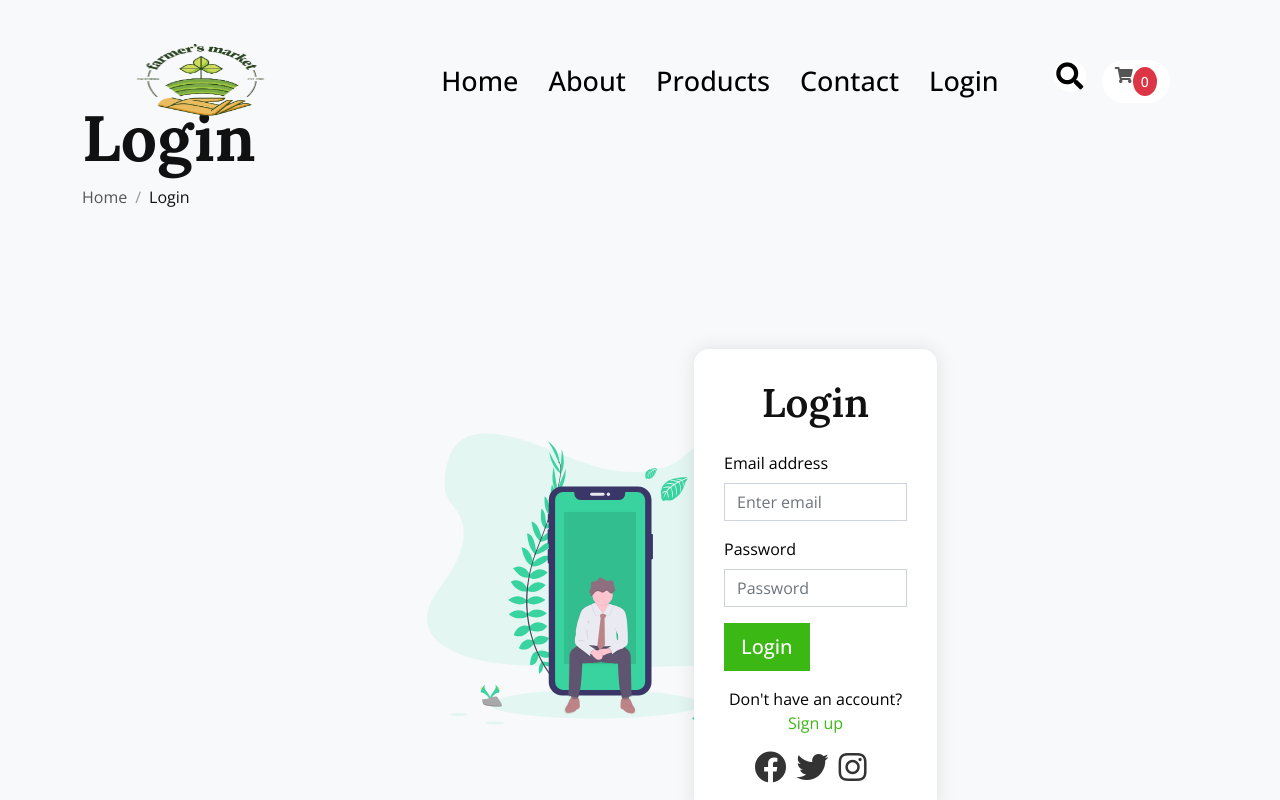
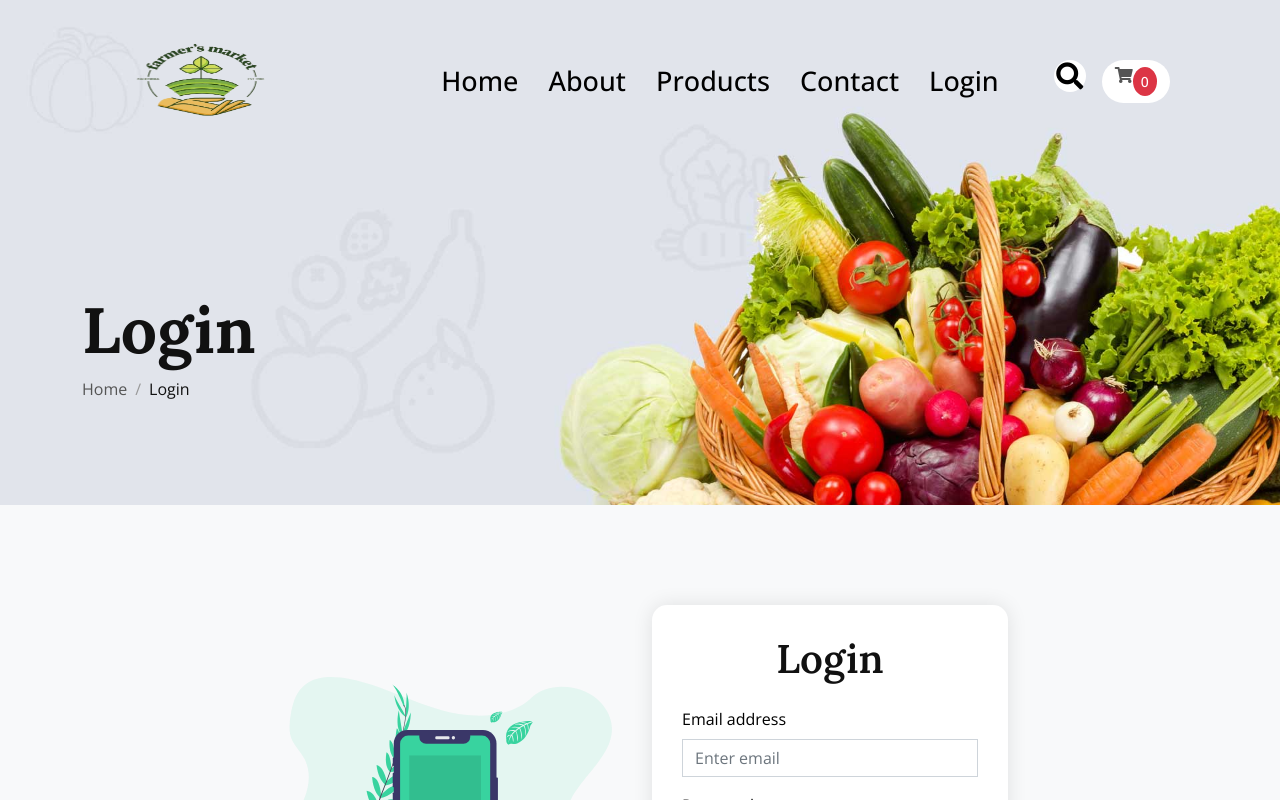
Before and after one commit to Jrkusha5/Front-Ag-con, a React (Create React App) app: page /login in a window 1280 px wide. Shown: the top 800 px of the page. Built offline with nearby package versions, Linux system fonts and the light colour scheme.

Commit message:
first commit

```diff
--- a/src/assets/data/serviceData.js
+++ b/src/assets/data/serviceData.js
@@ -1,29 +1,31 @@
+import React from 'react';
+import { FaTruck, FaRedoAlt, FaLock, FaMoneyBillAlt } from 'react-icons/fa'; // Import icons from FontAwesome
+
 const serviceData = [
   {
-    icon: [<i class="bi bi-truck text-dark"></i>],
+    icon: <FaTruck className="text-dark fa-2x" />, // Use FaTruck component
     title: "Facilitating Shipping",
     subtitle: "From Cart to Doorstep.",
     bg: "#fdefe6",
   },
   {
-    icon: [<i class="bi bi-arrow-return-left text-dark"></i>],
+    icon: <FaRedoAlt className="text-dark fa-2x" />, // Use FaRedoAlt component
     title: "Easy Returns",
     subtitle: "Lorem ipsum dolor sit amet.",
     bg: "#ceebe9",
   },
   {
-    icon: [<i class="bi bi-lock-fill text-dark"></i>],
+    icon: <FaLock className="text-dark fa-2x" />, // Use FaLock component
     title: "Secure Payment",
     subtitle: "Shop and pay with security..",
     bg: "#e2f2b2",
   },
   {
-    icon:[<i className='bi bi-cash-stack text-dark fa-2x'></i>],
-    title: " 24/7 Support",
-    subtitle: "support every time fast",
+    icon: <FaMoneyBillAlt className="text-dark fa-2x" />, // Use FaMoneyBillAlt component
+    title: "24/7 Support",
+    subtitle: "Support every time fast",
     bg: "#d6e5fb",
   },
 ];
 
-
 export default serviceData;
--- a/src/pages/Login.jsx
+++ b/src/pages/Login.jsx
@@ -4,27 +4,27 @@ import '../styles/login.css'
 import Bg1 from '../assets/img/bg.svg'
 
 const Login = () => {
-
-
   return (
     <>
-     <div className="container-fluid  wow fadeIn" data-wow-delay="0.2s">
+      <div className="container-fluid page-header wow fadeIn" data-wow-delay="0.2s">
         <div className="container m">
-            <h1 className="display-3  animated slideInDown">Login</h1>
+          <h1 className="display-3 animated slideInDown">Login</h1>
           <nav aria-label="breadcrumb animated slideInDown">
             <ol className="breadcrumb mb-2">
-                    <li className="breadcrumb-item"><a className="text-body">Home</a></li>
+              <li className="breadcrumb-item">
+                <Link to="/" className="text-body">Home</Link>
+              </li>
               <li className="breadcrumb-item text-dark active" aria-current="page">Login</li>
             </ol>
           </nav>
         </div>
       </div>
-    <div className="container pt-7" style={{paddingTop:'40px',color:"black"}}>
+      <div className="container pt-7" style={{  color: 'black' }}>
         <div className="row justify-content-center">
-      <div className="col-md-6 ms-5">
-      <div className="row ms-4">
-          <div className="col-md-6 d-flex pt-4 ">
-            <img src={Bg1} alt="Logo" className="login-img"/>
+          <div className="col-md-8 mx-auto">  {/* Center the entire form area */}
+            <div className="row">
+              <div className="col-md-6 d-flex pt-4 align-items-center">
+                <img src={Bg1} alt="Logo" className="login-img" />
               </div>
               <div className="col-md-6">
                 <div className="form-container">
@@ -32,18 +32,19 @@ const Login = () => {
                   <form>
                     <div className="mb-3">
                       <label for="exampleInputEmail1" className="form-label">Email address</label>
-              <input type="email" className="form-control" id="exampleInputEmail1" aria-describedby="emailHelp"
-               placeholder="Enter email"/>
+                      <input type="email" className="form-control" id="exampleInputEmail1" aria-describedby="emailHelp" placeholder="Enter email" />
                     </div>
                     <div className="mb-3">
                       <label for="exampleInputPassword1" className="form-label">Password</label>
-              <input type="password" className="form-control" id="exampleInputPassword1" placeholder="Password"/>
+                      <input type="password" className="form-control" id="exampleInputPassword1" placeholder="Password" />
                     </div>
-            <div classNameName="text-center">
-            <button type="submit" className="btn btn-primary btn-lg btn-block">Login</button>
+                    <div className="text-center">
+                      <button type="submit" className="btn btn-primary btn-lg btn-block rounded-pill">Login</button>
                     </div>
                   </form>
-          <p className="text-center mt-3">Don't have an account? <Link to='/SignUp'>Sign up</Link></p>
+                  <p className="text-center mt-3">
+                    Don't have an account? <Link to="/SignUp">Sign up</Link>
+                  </p>
                   <div className="text-center social-icons">
                     <a href="#"><i className="fab fa-facebook fa-2x"></i></a>
                     <a href="#"><i className="fab fa-twitter fa-2x"></i></a>
@@ -56,7 +57,7 @@ const Login = () => {
         </div>
       </div>
     </>
-  )
-}
+  );
+};
 
-export default Login
+export default Login;
--- a/src/services/Services.jsx
+++ b/src/services/Services.jsx
@@ -5,7 +5,7 @@ import serviceData from '../assets/data/serviceData';
 
 const Services = () => {
     return (
-        <section className="services" style={{fontFamily:'revert-layer'}}>
+        <section className="services" >
             <div className="container">
                 <div className="row">
                     {serviceData.map((item, index) => (
```
Lines whose indentation alone changed are shown as unchanged.
